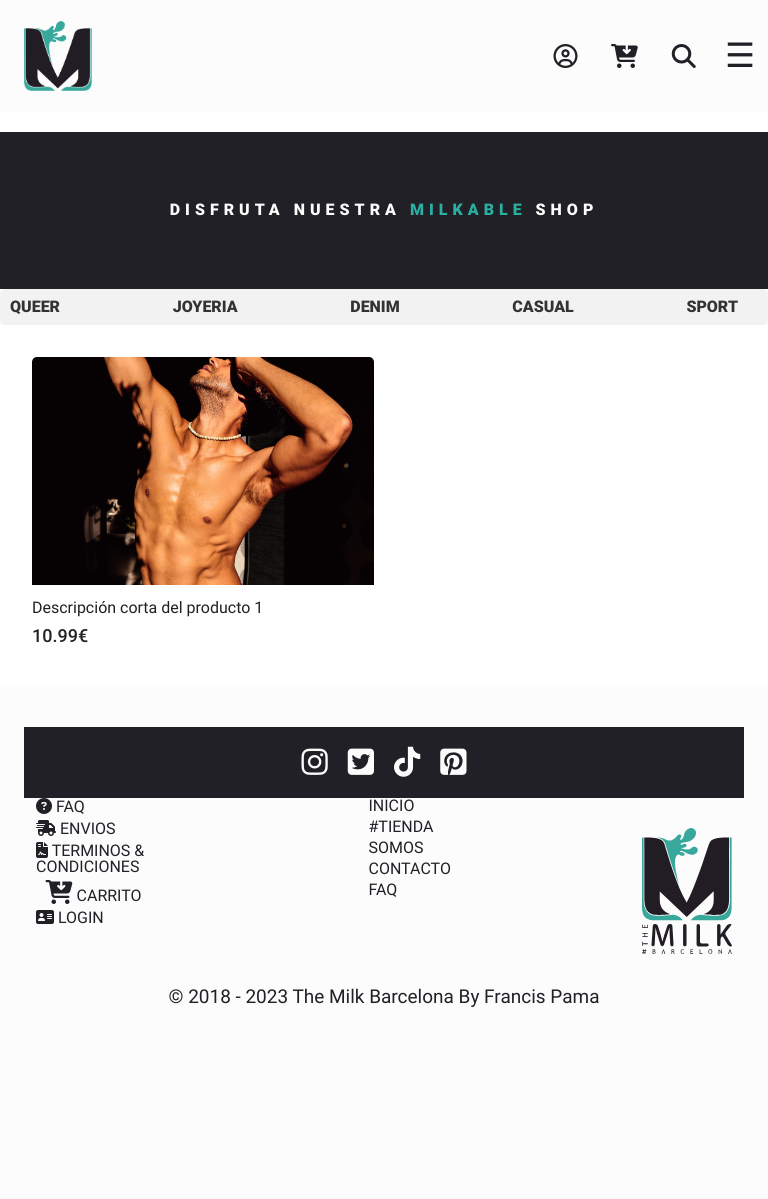
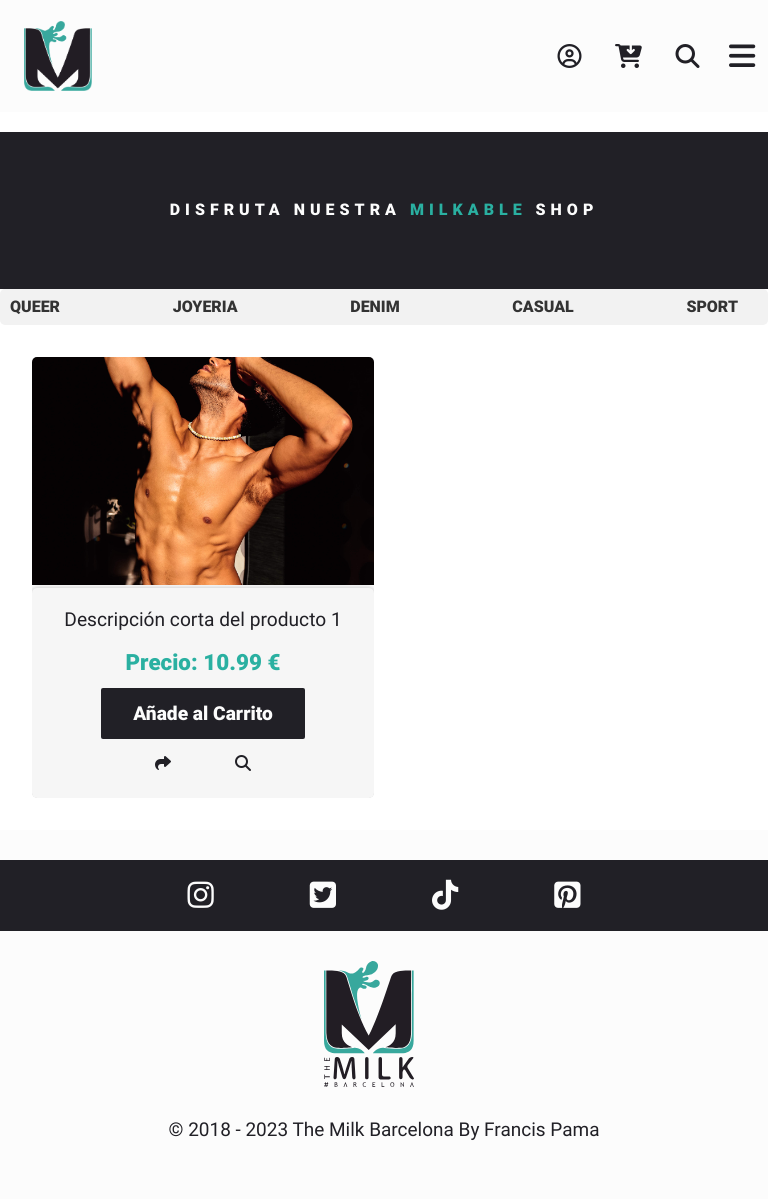
Before and after one commit to francisbcn/milk-store, a PHP site: page /milk-store/tienda in a window 768 px wide. Before the commit the page ends 1007 px from the top, so only its background shows below. Run offline with PHP 8.4, Linux system fonts and the light colour scheme; data comes from the database, SQL or seed files in the repository; some libraries are stand-ins or nearby versions.

Commit message:
FINAL FRIDAY

```diff
--- a/assets/css/styles-fran.css
+++ b/assets/css/styles-fran.css
@@ -762,16 +762,21 @@ footer {
 
 .social-cont {
   background-color: #212026;
+  width: 100% !important;
 }
 
 .social-cont ul {
   display: flex;
   align-items: center;
   justify-content: center;
-  gap: 20px;
+  gap: 6rem;
   list-style: none;
   margin: 20px 0px;
   font-size: 30px;
+}
+
+.container, .container-lg, .container-md, .container-sm, .container-xl, .container-xxl {
+  max-width: 90vw;
 }
 
 .social-cont i {
@@ -955,7 +960,6 @@ BUSQUEDA */
   }
 
   #burguer {
-    font-size: 2.1rem;
     order: 1;
     display: flex;
     margin-left: 0.6rem;
@@ -1068,6 +1072,10 @@ BUSQUEDA */
       width: 100% !important;
     }
 
+    .container, .container-sm {
+      max-width: 100vw !important;
+    }
+
   /*   .footer-cont {
       display: none;
     } */
@@ -1115,7 +1123,7 @@ BUSQUEDA */
   }
 
   #burguer {
-    font-size: 2.1rem;
+/*     font-size: 2.1rem; */
     order: 1;
     display: flex;
     margin-left: 0.6rem;
@@ -1188,22 +1196,41 @@ BUSQUEDA */
 
 
 /*   FOOTER */
-.foot-nav1 ul {
-  margin: 0;
+footer {
+  padding: 30px 0;
 }
 
-.foot-nav2 ul {
-  margin: 0;
+.foot-nav2,
+.foot-nav1{
+  display: none !important;
 }
 
-footer img {
-  margin: 30px 0px 0px 0px;
+.footer-cont {
+  flex-direction: column;
+  align-items: center;
 }
 
-/* busqueda  */
+.container, .container-sm {
+  max-width: 100vw !important;
+}
 
-.productos-list li {
-  width: 100%;
+/* .social-cont ul {
+  font-size: 24px;
+  gap: 15px;
+  margin: 20px 0;
+}
+
+.footer-cont .foot-nav1 ul {
+  margin: 30px 0 0 0;
+  text-align: center;
+}
+
+.footer-cont .foot-nav2 {
+  display: none;
+} */
+
+.derechos {
+  font-size: 14px;
 }
 }
 
--- a/assets/css/tienda.css
+++ b/assets/css/tienda.css
@@ -529,133 +485,203 @@ segunda opcion tienda: */
   opacity: 0;
   transition: all 0.3s ease;
 }
-
 .gallery-item:hover .gallery-cart {
   opacity: 1;
 }
-
 .gallery-description {
   margin: 10px 0;
   font-size: 16px;
   line-height: 1.2;
 }
-
 .gallery-price {
-  font-size: 18px;
+  font-size: 1.2rem;
   font-weight: 500;
   color: #222;
   margin: 10px 0;
 }
-
+/* PARTE ABAJO DE LAS FOTOS DE RTIENDA */
+.gallery-fig {
+  position: relative;
+  text-align: center;
+}
+.gallery-description {
+  font-size: 16px;
+  color: var(--dark-color);
+  margin-bottom: 10px;
+}
+.gallery-price {
+  font-size: 18px;
+  color: var(--green-color);
+  font-weight: bold;
+  margin-bottom: 15px;
+}
+.gallery-fig a {
+  color: var(--dark-color);
+  text-decoration: none;
+}
+.gallery-fig a:hover {
+  color: var(--green-color);
+}
+.gallery-fig i {
+  margin: 0 5px;
+}
+#gallery-fig1 {
+  display: none;
+}
+/* .gallery-fig{
+  display: block;
+} */
+/* #gallery-fig1 {
+  display: none;
+} */
 /* Pantallas de tamaño medio */
 @media only screen and (min-width: 601px) and (max-width: 1024px) {
-
   .container2 {
     margin: 20px;
   }
-
   .window {
     width: 80%;
     min-height: 400px;
   }
-
   .main-content {
     padding: 30px 26px 15px 15px;
   }
-
   h1 {
     font-size: 2rem;
   }
-
   h3 {
     font-size: 1rem;
   }
-
   .description {
     margin-top: 15px;
   }
-
   .highlight-window {
     height: 450px;
     width: 60%;
   }
-
   .background-element {
     height: 200px;
     top: 400px;
   }
-
   .background-element2 {
     top: 700px;
   }
-
   .color-picker {
     width: 60px;
   }
-
   button {
     height: 30px;
     font-size: 0.9rem;
   }
-
-
     .menu-list {
       justify-content: center;
     }
-
-
     .gallery {
       grid-template-columns: repeat(2, 1fr);
     }
+/* PARTE ABAJO DE LAS FOTOS DE RTIENDA */
+/*     .gallery-fig{
+      display:none;
+    }
+    #gallery-fig1 {
+      display: block;
+    } */
+    .gallery-fig {
+      display: none;
+    }
+    .gallery img {
+      max-width: 100%;
+      height: auto;
+    }
+    #gallery-fig1 {
+      display: flex;
+    flex-direction: column;
+    justify-content: center;
+    align-items: center;
+    text-align: center;
+    padding: 10px;
+   /*  margin: 10px; */
+    background-color: var(--light-gray);
+    border-radius: 5px;
+    box-shadow: 0px 0px 5px 1px rgba(0, 0, 0, 0.2);
+    }
+    .gallery-description {
+      font-size: 1.2rem;
+      margin-bottom: 10px;
+    }
+    .gallery-add{
+      background-color: var(--dark-color);
+      color: var(--milk-color);
+      border: none;
+      border-radius: 2px;
+      padding: 1rem 2rem;
+      font-size: 1.2rem;
+      font-weight: bold;
+      cursor: pointer;
+      transition: var(--transition-out);
+      margin-bottom: 1rem;
+    }
+    .gallery-price {
+      font-size: 1.4rem;
+      font-weight: bold;
+      margin-bottom: 15px;
+    }
+    .gallery-price:before {
+      content: "Precio: ";
+    }
+    .gallery-price:after {
+      content: " €";
+    }
+    .gallery-fig a {
+      margin: 2rem;
+      font-size: 14px;
+    }
+    .gallery-fig i {
+      background-color: var(--green-color-light) !important ;
+      margin: 1rem;
+    }
+    .figure-icons{
+      display: flex;
+      justify-content: space-evenly;
+      gap:4rem ;
+      margin-bottom: 1rem;
+    }
   }
-
-
 /* Pantallas pequeñas */
 @media only screen and (max-width: 600px) {
-
   .container2 {
     margin: 10px;
   }
-
   .window {
     width: 90%;
     min-height: 350px;
   }
-
   .main-content {
     padding: 20px 16px 10px 10px;
   }
-
   h1 {
     font-size: 1.6rem;
   }
-
   h3 {
     font-size: 0.9rem;
   }
-
   .description {
     margin-top: 10px;
   }
-
   .highlight-window {
     height: 300px;
     width: 80%;
   }
-
   .background-element {
     height: 150px;
     top: 300px;
   }
-
   .background-element2 {
     top: 550px;
   }
-
   .color-picker {
     width: 50px;
   }
-
   button {
     height: 25px;
     font-size: 0.8rem;
--- a/views/layout/footer.php
+++ b/views/layout/footer.php
@@ -6,9 +6,9 @@
 		<nav>
 			<ul>
 				<li><a target="_blank" href="https://www.instagram.com/themilkbarcelona/"><i class="fa-brands fa-instagram" alt="instagram the milk Barcelona" title="instagram the milk barcelona"></i></a></li>
-				<li><a href="#"><i class="fa-brands fa-square-twitter" alt="twitter the milk Barcelona" title="twitter the milk barcelona"></i></a></li>
-				<li><a href="#"><i class="fa-brands fa-tiktok" alt="tiktok the milk Barcelona" title="tiktok the milk barcelona"></i></a></li>
-				<li><a href="#"><i class="fa-brands fa-square-pinterest" alt="pinterest the milk Barcelona" title="pinterest the milk barcelona"></i></a></li>
+				<li><a target="_blank" href="https://twitter.com/milkbarcelona_"><i class="fa-brands fa-square-twitter" alt="twitter the milk Barcelona" title="twitter the milk barcelona"></i></a></li>
+				<li><a target="_blank" href="https://www.tiktok.com/@themilkbarcelona"><i class="fa-brands fa-tiktok" alt="tiktok the milk Barcelona" title="tiktok the milk barcelona"></i></a></li>
+				<li><a  target="_blank" href="https://www.pinterest.es/themilkbarcelona/?eq=themilkbarcelona&etslf=3712"><i class="fa-brands fa-square-pinterest" alt="pinterest the milk Barcelona" title="pinterest the milk barcelona"></i></a></li>
 			</ul>
 		</nav>
 	</div>
--- a/views/layout/header.php
+++ b/views/layout/header.php
@@ -34,7 +34,7 @@ if (isset($_GET['busqueda']) && !empty(trim($_GET['busqueda']))) {
 		<header>
 			<section class="header__etsy">
 				<h1> Tienda de ropa LGTBIQ+ The Milk Barcelona</h1>
-				<p>Encuentra nuestra tienda artesanal en <span><a class="etsy-nombre" target="_blank" href="http s://www.etsy.com/es/shop/TheMilkBarcelona?ref=profile_header">Etsy</a></span></p>
+				<p>Encuentra nuestra tienda artesanal en <span><a class="etsy-nombre" target="_blank" href="https://www.etsy.com/shop/TheMilkBarcelona?ref=shop-header-name&listing_id=1237722723">Etsy</a></span></p>
 				<?php if (!isset($_SESSION['identity'])):?>
 					<a href="<?= base_url ?>usuario.php"><i class="fa-regular fa-circle-user"></i><span class="milkiwer-inicio">#MILKIWER</span> </a>
 				<?php else : ?>
@@ -63,7 +63,7 @@ if (isset($_GET['busqueda']) && !empty(trim($_GET['busqueda']))) {
 						<li><a href="<?= base_url ?>faq.php">FAQ</a></li>
 					</ul>
 				</nav>
-				<div id="burguer" onclick="openNav()">&#9776;</div>
+				<div id="burguer" onclick="openNav()"><i class="fa-solid fa-bars" alt="burguer menu mobile" title="menu sidebar the milk barcelona"></i></div>
 				<nav class=" sidenav" id="mySidenav">
 					<ul>
 						<a href="javascript:void(0)" class="closebtn" onclick="closeNav()">&times;</a>
@@ -143,7 +143,7 @@ if (isset($_GET['busqueda']) && !empty(trim($_GET['busqueda']))) {
 		<header>
 			<section class="header__etsy">
 				<h1> Tienda de ropa LGTBIQ+ The Milk Barcelona</h1>
-				<p>Encuentra nuestra tienda artesanal en <span><a class="etsy-nombre" target="_blank" href="http s://www.etsy.com/es/shop/TheMilkBarcelona?ref=profile_header">Etsy</a></span></p>
+				<p>Encuentra nuestra tienda artesanal en <span><a class="etsy-nombre" target="_blank" href="https://www.etsy.com/shop/TheMilkBarcelona?ref=shop-header-name&listing_id=1237722723">Etsy</a></span></p>
 
 				<?php if (!isset($_SESSION['identity'])) : ?>
 					<a href="<?= base_url ?>usuario.php"><i class="fa-regular fa-circle-user"></i><span class="milkiwer-inicio">#MILKIWER</span> </a>
--- a/views/tienda/store.php
+++ b/views/tienda/store.php
@@ -4,7 +4,6 @@ require_once 'models/producto.php';
 require_once 'models/tallas.php';
 require_once 'models/colores.php';
 ?>
-
 <?php $categorias = Utils::showCategorias(); ?>
 <nav id="menu2">
 	<ul>
@@ -15,7 +14,6 @@ require_once 'models/colores.php';
 		<?php endwhile; ?>
 	</ul>
 </nav>
-
 <?php
 $product = new Producto();
 $productos = $product->getAll();
@@ -38,24 +36,30 @@ $productos = $product->getAll();
           </div>
           <a href="<?= base_url ?>carrito/add&id=<?= $product->id ?>" class="gallery-cart">Añade al Carrito</a>
         </div>
-        <figcaption>
+		<figcaption class="gallery-fig">
           <p class="gallery-description"><?= $product->descripcion_corta ?></p>
-          <p class="gallery-price"><?= $product->precio ?>€</p>
+          <p class="gallery-price"><?= $product->precio ?></p>
+        </figcaption>
+        <figcaption id="gallery-fig1">
+          <p class="gallery-description"><?= $product->descripcion_corta ?></p>
+          <p class="gallery-price"><?= $product->precio ?></p>
+		  <p class="gallery-add"><a href="<?= base_url ?>carrito/add&id=<?= $product->id ?>">Añade al Carrito</a></p>
+		  <div class="figure-icons">
+			 <a  href="#"> <i class="fas fa-share"></i></a>
+       	<a href="<?= base_url ?>producto/ver&id=<?= $product->id ?>"> <i class="fas fa-search"></i></a>
+		  </div>
         </figcaption>
       </figure>
     </div>
   <?php endwhile; ?>
 </div>
-
-
-
+<!--  -->
 <!-- <?php
 require_once 'models/categoria.php';
 require_once 'models/producto.php';
 require_once 'models/tallas.php';
 require_once 'models/colores.php';
 ?>
-
 <?php $categorias = Utils::showCategorias(); ?>
 <nav id="menu2">
 	<ul>
@@ -66,14 +70,12 @@ require_once 'models/colores.php';
 		<?php endwhile; ?>
 	</ul>
 </nav>
-
 <?php
 $product = new Producto();
 $productos = $product->getAll();
 ?>
 <div class="gallery">
 	<?php while ($product = $productos->fetch_object()) : ?>
-
 		<div id="image-container">
 			<figure class="art-fotos">
 				<div class="image">
@@ -94,9 +96,7 @@ $productos = $product->getAll();
 					<p class="descriptioncorta"><?= $product->descripcion_corta ?></p>
 					<p class="price"><?= $product->precio ?>€</p>
 				</figcaption>
-
 			</figure>
 		</div>
-
 	<?php endwhile; ?>
 </div> -->
```
Also changed, not shown: other parts of assets/css/tienda.css (+120 -64 lines).
